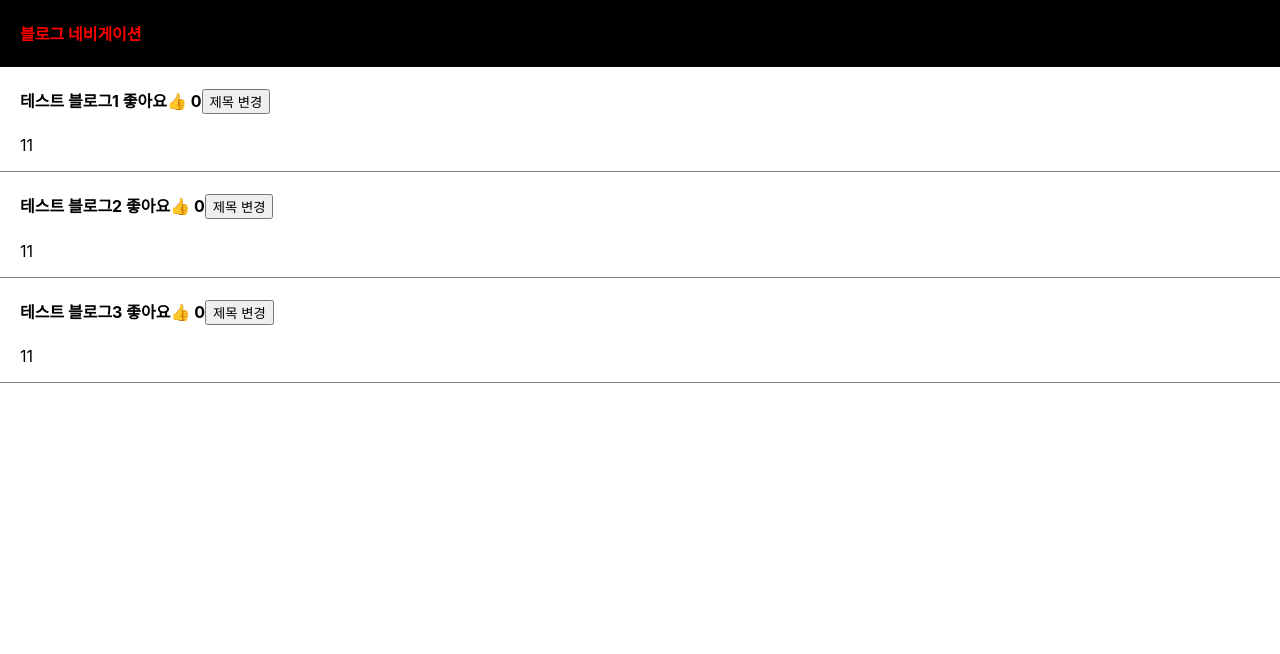
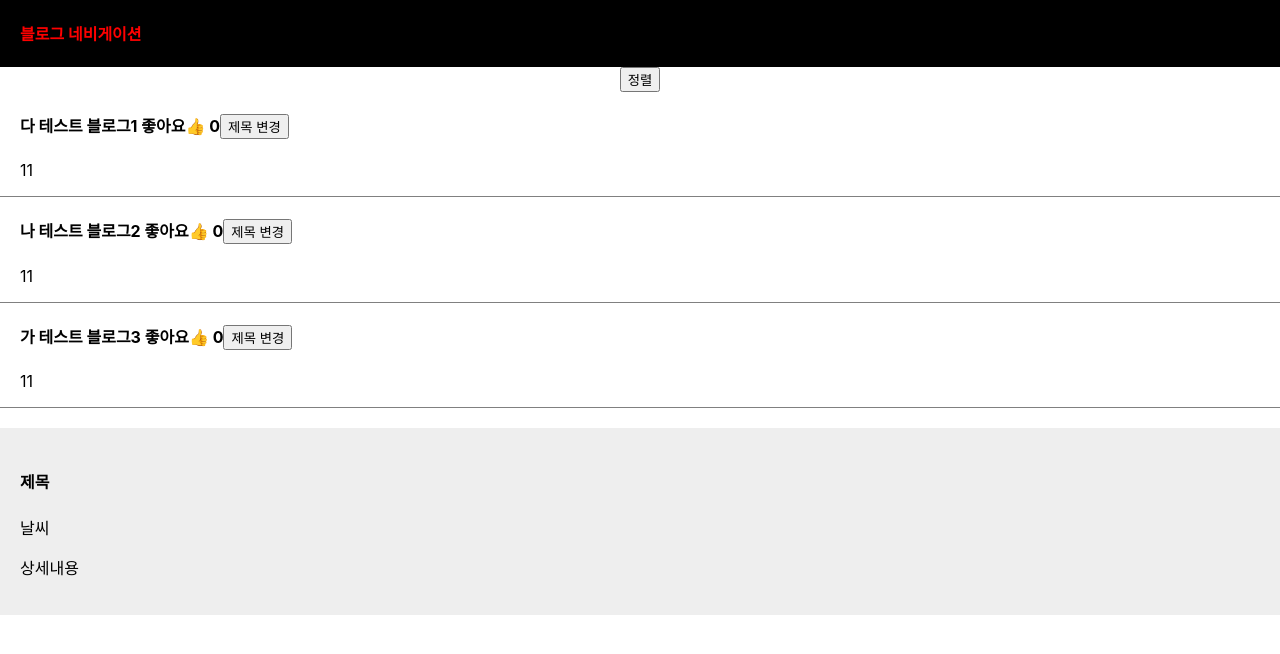
Before and after one commit to kidohy15/react-blog, a React (Create React App) app: page / in a window 1280 px wide. Shown: the top 654 px of the page. Built offline with nearby package versions, Linux system fonts and the light colour scheme.

Commit message:
모달, 네비 컴포넌트화

```diff
--- a/src/App.css
+++ b/src/App.css
@@ -54,3 +54,10 @@ div {
   text-align: left;
   border-bottom: 1px solid gray;
 }
+
+.modal {
+  margin-top: 20px;
+  padding: 20px;
+  background: #eee;
+  text-align: left;
+}
--- a/src/App.js
+++ b/src/App.js
@@ -1,19 +1,21 @@
 import logo from "./logo.svg";
 import "./App.css";
 import { useEffect, useState } from "react";
+import Modal from "./components/Modal";
+import Nav from "./components/Nav";
 
 // const titleData = ["테스트 블로그1", "테스트 블로그2", "테스트 블로그3"];
 const blogData = [
   {
-    title: "테스트 블로그1",
+    title: "다 테스트 블로그1",
     like: 0,
   },
   {
-    title: "테스트 블로그2",
+    title: "나 테스트 블로그2",
     like: 0,
   },
   {
-    title: "테스트 블로그3",
+    title: "가 테스트 블로그3",
     like: 0,
   },
 ];
@@ -40,7 +42,7 @@ function App() {
   }, []);
 
   function handleLike(e, index) {
-    setLikes(prevLikes => {
+    setLikes((prevLikes) => {
       const newLikes = [...prevLikes];
       newLikes[index] = newLikes[index] + 1;
       return newLikes;
@@ -48,20 +50,31 @@ function App() {
   }
 
   function handleTitle(e, index) {
-    const title = '제목 수정'
-    setTitle(prevTitle => {
+    const title = "제목 수정";
+    setTitle((prevTitle) => {
       const newTitle = [...prevTitle];
       newTitle[index] = title;
       return newTitle;
     });
   }
 
+  function handleSort() {
+    const sortedTitles = [...title].sort(); // 가나다 순으로 정렬된 새로운 배열을 생성
+    const sortedBlogData = sortedTitles.map((title) => {
+      return blogData.find((blog) => blog.title === title); // 정렬된 제목에 해당하는 블로그 데이터를 찾아 새로운 배열을 생성
+    });
+    const sortedLikes = sortedBlogData.map((blog) => blog.like); // 정렬된 블로그 데이터에 따라 좋아요 수 배열을 생성
+
+    setTitle(sortedTitles); // 정렬된 제목으로 제목 상태를 업데이트
+    setLikes(sortedLikes); // 정렬된 좋아요 수로 좋아요 상태를 업데이트
+  }
+
   return (
     <div className="App">
-      <div className="blog-nav">
-        {/* 스타일 코드 직접 작성 */}
-        <h4 style={{ color: "red", fontSize: "16px" }}>블로그 네비게이션</h4>
-      </div>
+      <Nav />
+
+      {/* 제목 가나다 순 정렬 */}
+      <button onClick={handleSort}>정렬</button>
       {blogData?.map((data, index) => (
         <div className="list" key={index}>
           <h4>
@@ -74,13 +87,12 @@ function App() {
               좋아요👍
             </span>{" "}
             {likes[index]}
-            <button onClick={(e) => handleTitle(e, index)}>
-              제목 변경
-            </button>
+            <button onClick={(e) => handleTitle(e, index)}>제목 변경</button>
           </h4>
           <p>11</p>
         </div>
       ))}
+      <Modal />
     </div>
   );
 }
--- /dev/null
+++ b/src/components/Modal.js
@@ -0,0 +1,13 @@
+import React from "react";
+
+const Modal = () => {
+  return (
+    <div className="modal">
+      <h4>제목</h4>
+      <p>날씨</p>
+      <p>상세내용</p>
+    </div>
+  );
+};
+
+export default Modal;
--- /dev/null
+++ b/src/components/Nav.js
@@ -0,0 +1,12 @@
+import React from "react";
+
+const Nav = () => {
+  return (
+    <div className="blog-nav">
+      {/* 스타일 코드 직접 작성 */}
+      <h4 style={{ color: "red", fontSize: "16px" }}>블로그 네비게이션</h4>
+    </div>
+  );
+};
+
+export default Nav;
```
